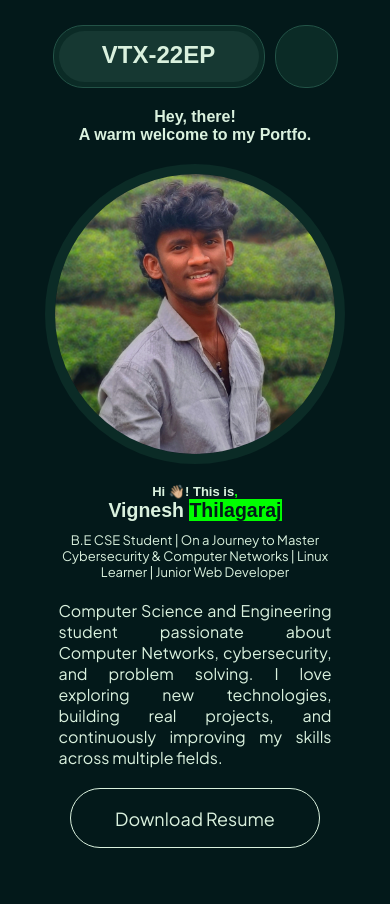
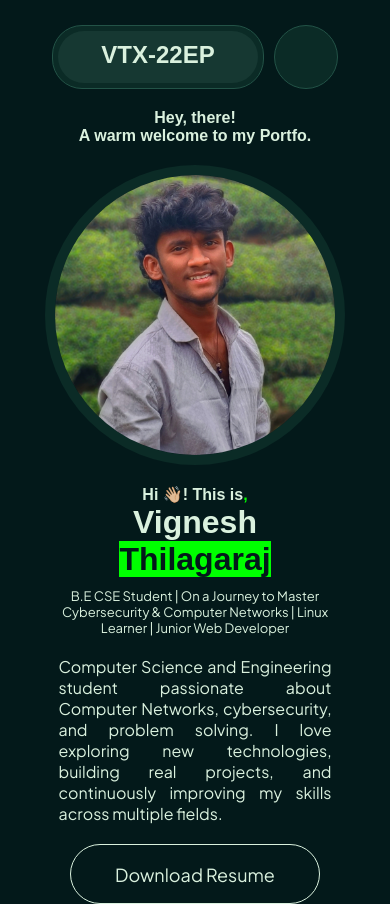
Before and after one commit to vtx-22ep/vtx-portfo, a React (Vite) app: page / in a window 390 px wide. Before the commit the page ends 848 px from the top, so only its background shows below. Built offline with nearby package versions, Linux system fonts and the light colour scheme; a web font is replaced by a local one.

Commit message:
A small changes made on Home.css and Navbar.css just for a responsive design.

```diff
--- a/src/components/Home/Home.css
+++ b/src/components/Home/Home.css
@@ -13,11 +13,11 @@
 
 .col1{
     width: 55%;
-    font-size: xx-large;
 }
 
 .col1 h1{
     margin-bottom: 10px;
+    font-size: clamp(2rem, 5vw, 3rem);
 }
 
 .col1 h1 span{
@@ -40,7 +40,6 @@
 
 .btn{
     border: 1px solid var(--primary-text-dark);
-    padding: 20px 10px;
     border-radius: 30px;
     width: 250px;
     height: 60px;
@@ -72,11 +71,20 @@
     flex-direction: row-reverse;
 }
 
-.col2 img{
+/* .col2 img{
     width: 350px;
     height: 350px;
     border: 10px solid var(--surface);
     border-radius: 175px;
+    transition: 0.5s;
+} */
+
+.col2 img{
+    width: clamp(280px, 25vw, 350px);
+    aspect-ratio: 1;
+    object-fit: cover;
+    border: 10px solid var(--surface);
+    border-radius: 50%;
     transition: 0.5s;
 }
 
@@ -84,17 +92,22 @@
     border: 20px solid var(--surface);
 }
 
-@media (max-width: 768px){
+@media (max-width: 991px){
     .row{
         flex-direction: column;
         text-align: center;
         justify-content: flex-start;
         min-height: auto;
     }
+    .col1,
+    .col2{
+        flex: 1;
+        min-width: 0;
+    }
 
     .col1{
         order: 2;
-        font-size: small;
+        /* font-size: small; */
         width: 100%;
         display: flex;
         justify-content: center;
@@ -123,7 +136,7 @@
 
     .col2 img{
         width: 300px;
-        height: 300px;
+        height: auto;
         margin: 20px 0;
     }
 }
--- a/src/components/Navbar/Navbar.css
+++ b/src/components/Navbar/Navbar.css
@@ -64,14 +64,14 @@ nav{
 } */
 
 .theme{
-    width: 63px;
-    height: 63px;
-    border-radius: 30px;
+    width: 64px;
+    height: 64px;
+    border-radius: 32px;
     background-color: var(--surface);
     border: 1px solid var(--border);
 }
 
-@media (max-width: 768px){
+@media (max-width: 991px){
     .nav-bar{
         gap: 0;
     }
```
